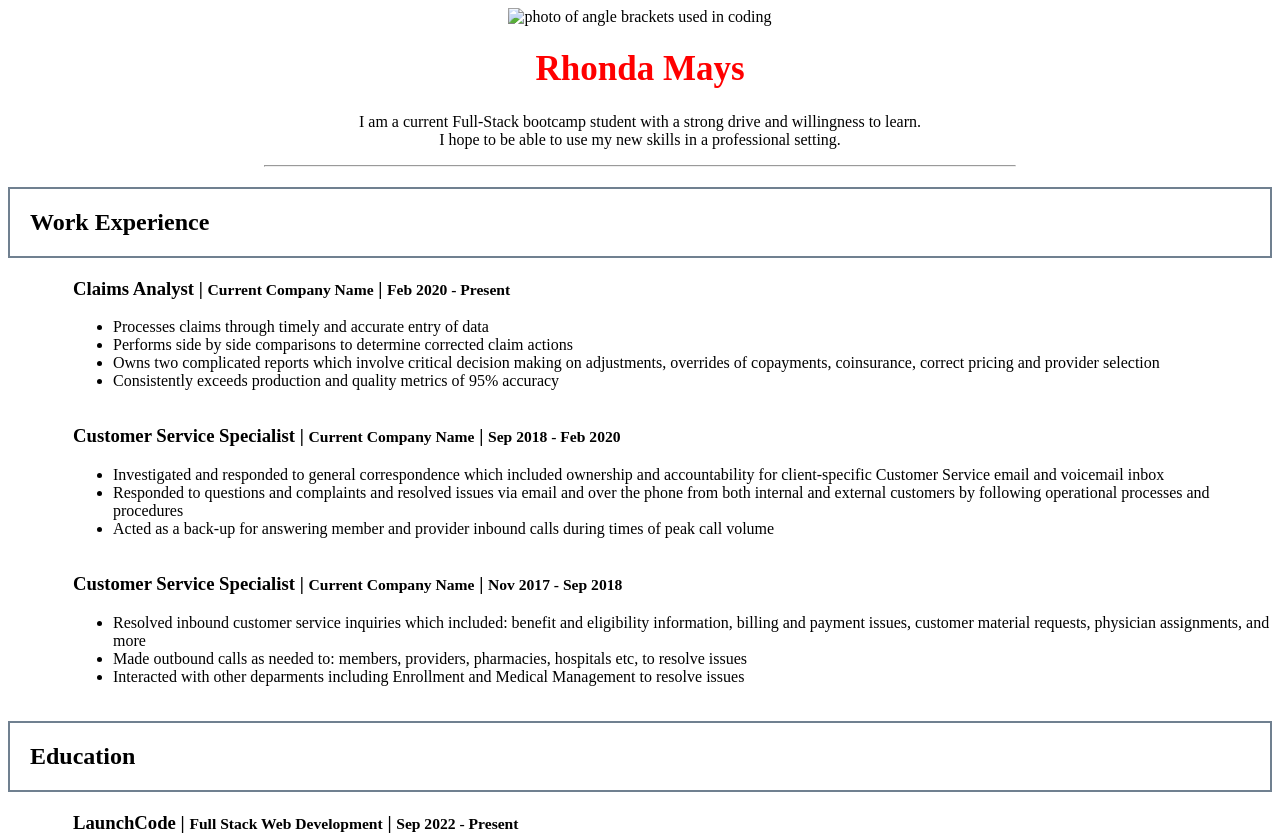
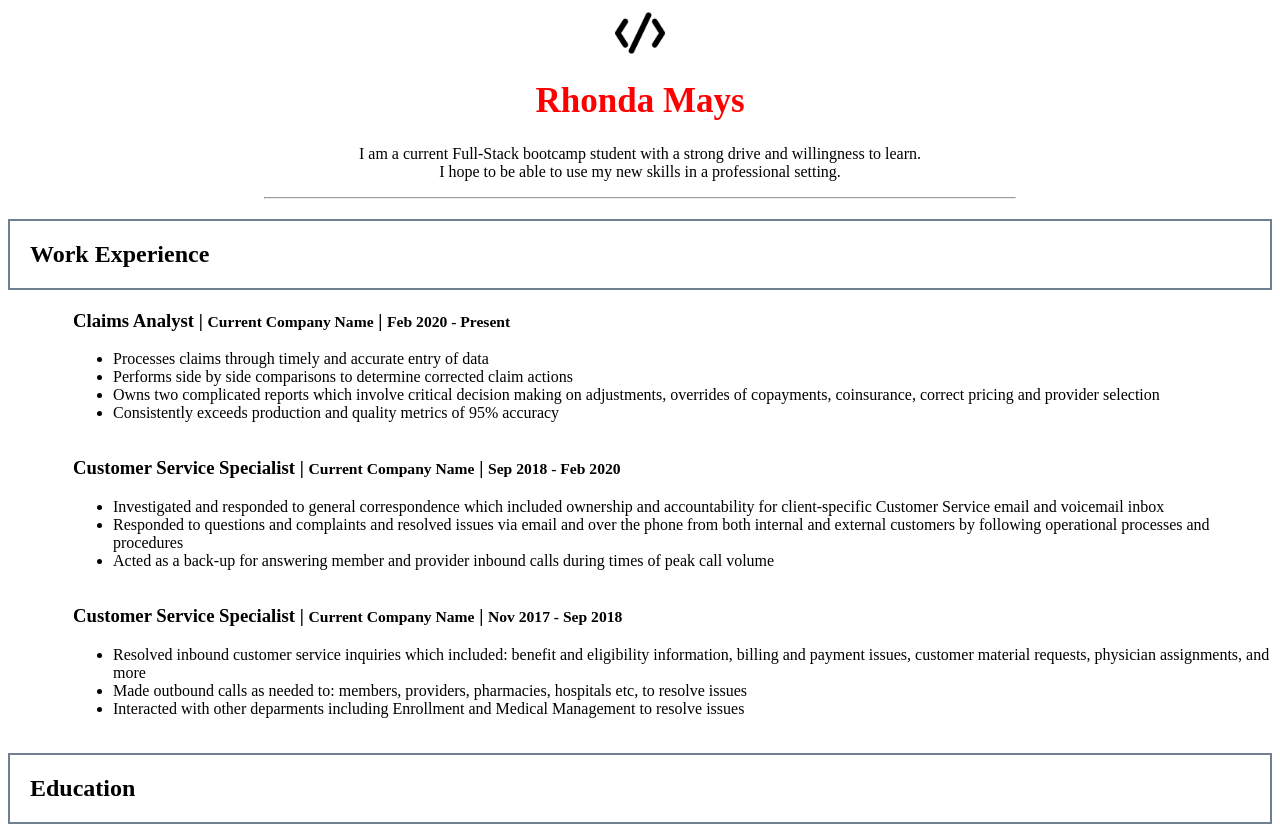
Before and after one commit to STL-LC101-Sept-22/js-assignment-4-html-me-something-rhondamays, a website: page index.html in a window 1280 px wide. Shown: the top 837 px of the page. Drawn offline with Linux system fonts and the light colour scheme; the site is published under a folder, as on GitHub Pages, so addresses that start at the root find nothing.

Commit message:
updated image path

```diff
--- a/index.html
+++ b/index.html
@@ -9,7 +9,7 @@
 <body>
    <!-- Write your HTML in this file! -->
    <header>
-      <img src="/images/brackets.png" alt="photo of angle brackets used in coding" style="vertical-align: bottom;">
+      <img src="./images/brackets.png" alt="photo of angle brackets used in coding" style="vertical-align: bottom;">
       <h1 id="mainHeading" class="name">Rhonda Mays</h1>
       <section>
          <p>I am a current Full-Stack bootcamp student with a strong drive and willingness to learn.<br>I hope to be
```
